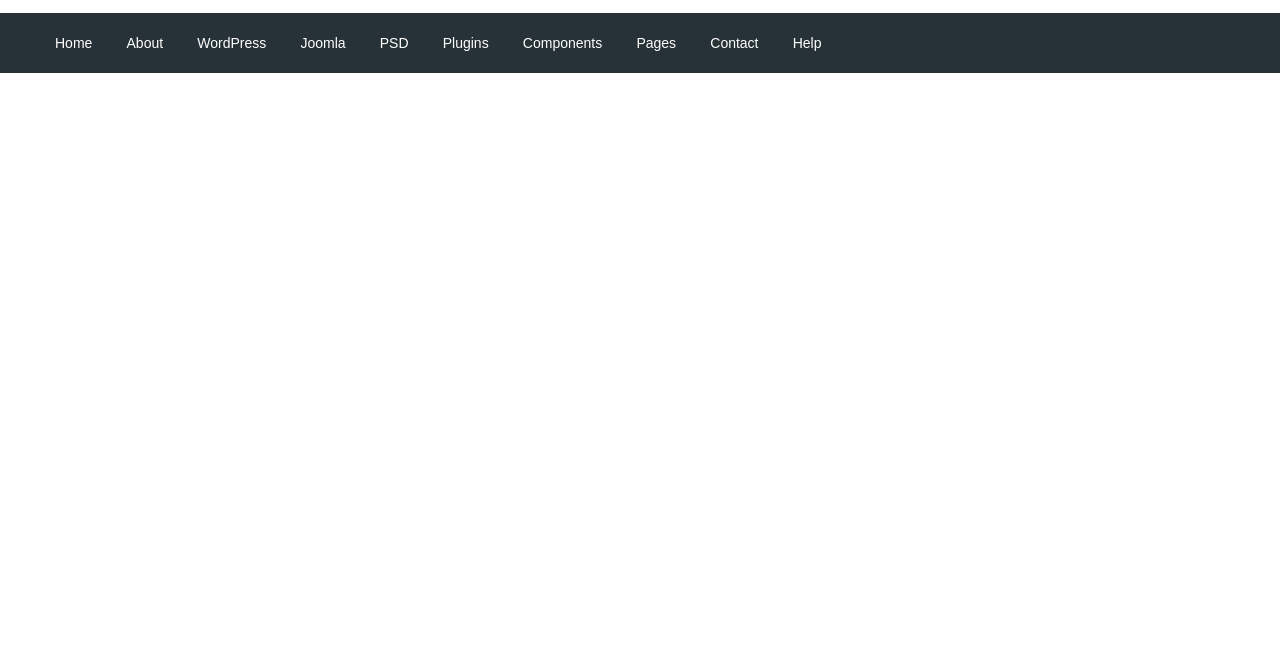
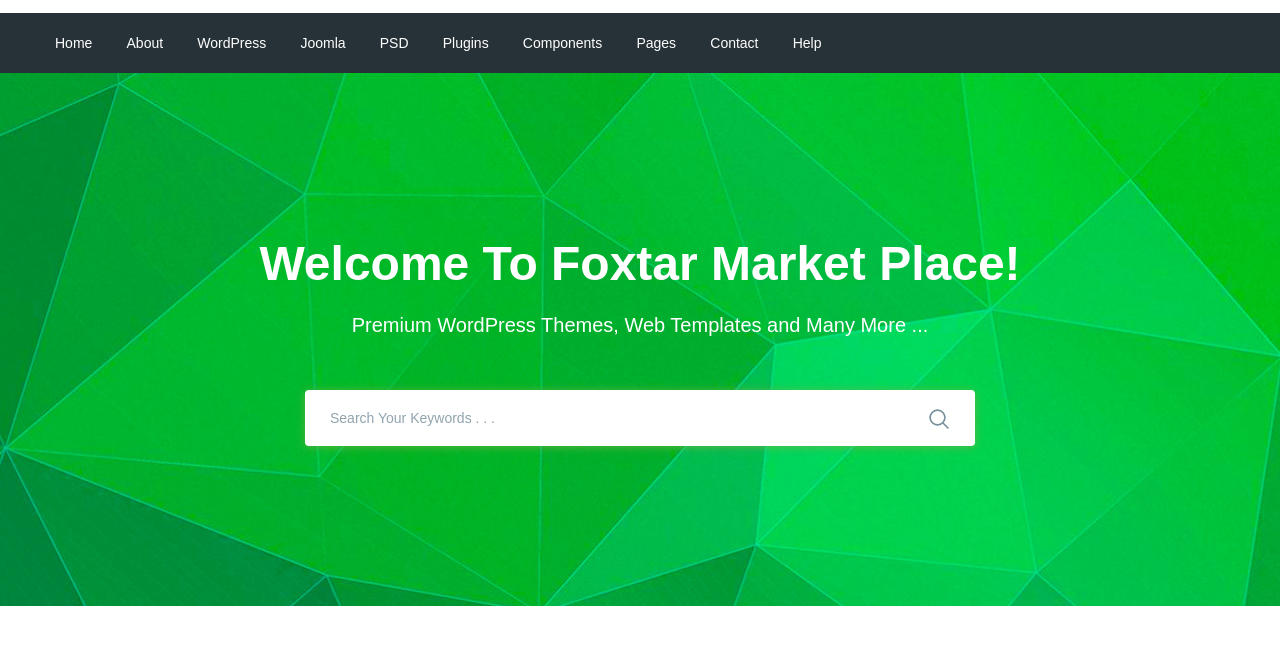
Before and after one commit to elfin14/Moderno, a website: page app/index.html in a window 1280 px wide. Shown: the part 77-722 px from the top of the page. Drawn offline with nearby package versions, Linux system fonts and the light colour scheme; files that its build step writes are made by us from their sources.

Commit message:
added search section

```diff
--- a/app/index.html
+++ b/app/index.html
@@ -93,6 +93,26 @@
             </div>
         </div>
     </header>
+    <section class="search" style="background-image: url(images/search-bg.jpg);">
+        <div class="container">
+            <div class="search__inner">
+                <div class="search__inner-title">
+                    Welcome To Foxtar Market Place!
+                </div>
+                <div class="search__inner-text">
+                    Premium WordPress Themes, Web Templates and Many More ...
+                </div>
+                <div class="search__inner-form">
+                    <form>
+                        <input type="text" placeholder="Search Your Keywords . . ." required>
+                        <button type="submit">
+                            <img src="images/icons/search.png" alt="">
+                        </button>
+                    </form>
+                </div>
+            </div>
+        </div>
+    </section>
     <script src="https://ajax.googleapis.com/ajax/libs/jquery/3.4.1/jquery.min.js"></script>
     <script src="js/libs.min.js"></script>
     <script src="js/main.min.js"></script>
--- a/app/scss/style.scss
+++ b/app/scss/style.scss
@@ -50,3 +50,57 @@
         font-size: 14px;
     }
 }
+.search {
+
+    background-repeat: no-repeat;
+    background-size: cover;
+    background-position: center;
+    min-height: 533px;
+}
+.search__inner {
+    padding: 155px 0 100px;
+    color: #fff;
+    text-align: center;
+    &-title{
+margin-bottom: 10px;
+font-size: 48px;
+font-weight: 700;
+line-height: 72px;
+    }
+    &-text{
+margin-bottom: 50px;
+font-size: 20px;
+font-weight: 500;
+line-height: 30px;
+    }
+    &-form {
+        max-width: 670px;
+        width: 100%;
+        margin: 0 auto;
+        position: relative;
+        input{
+            display: block;
+            width: 100%;
+            border-radius: 4px;
+            box-shadow: 0px 1px 10px 0px rgba(124, 178, 64, 0.75);
+            height: 56px;
+            border: none;
+            padding-left: 25px;
+            padding-right: 60px;
+            font-size: 14px;
+            font-weight: 500;
+            &::placeholder {
+                color: #90a4ae;
+                font-weight: 500;
+            }
+        }
+        button{
+            position: absolute;
+            border: none;
+            background-color: transparent;
+            right: 20px;
+            top: 18px;
+
+        }
+    }
+}
```
Also changed, not shown: app/images/icons/search.png (added), app/images/icons/search.svg (added), app/images/search-bg.jpg (added).
